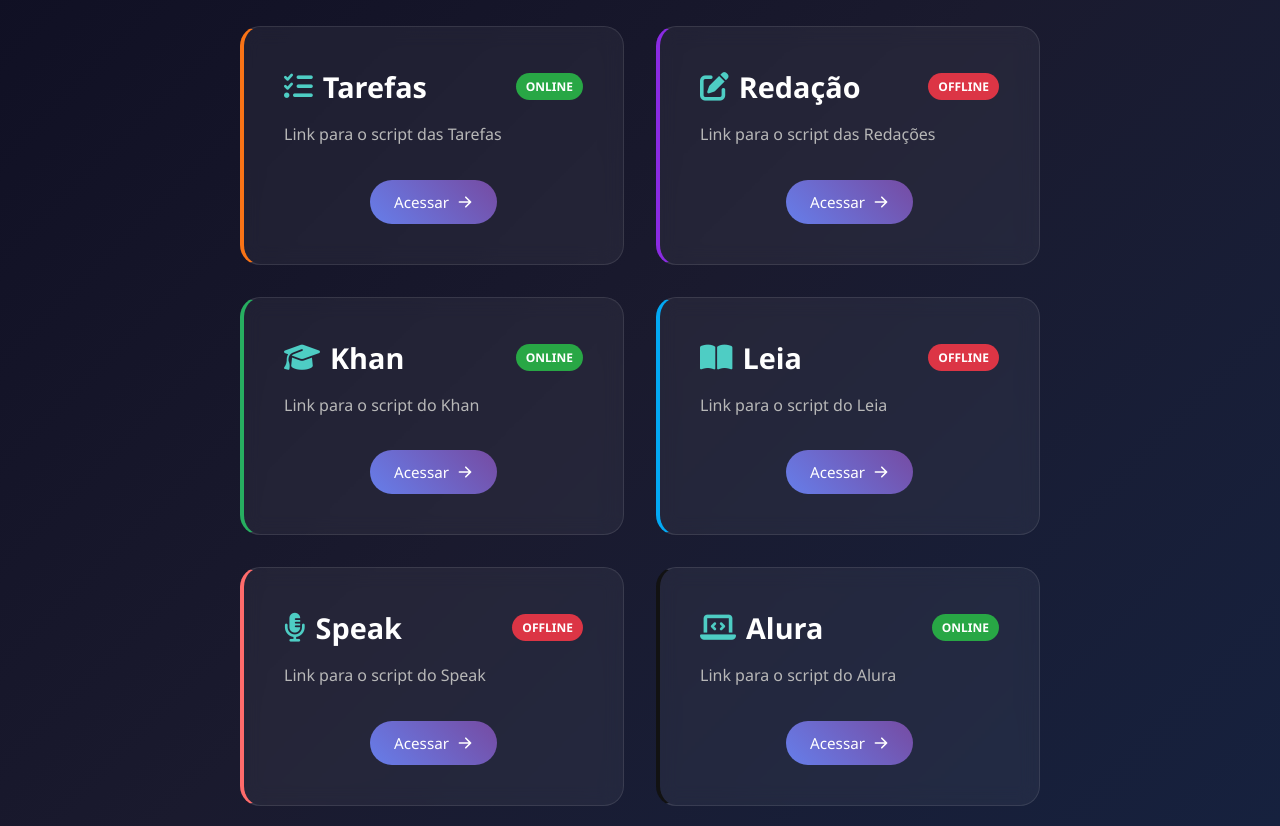
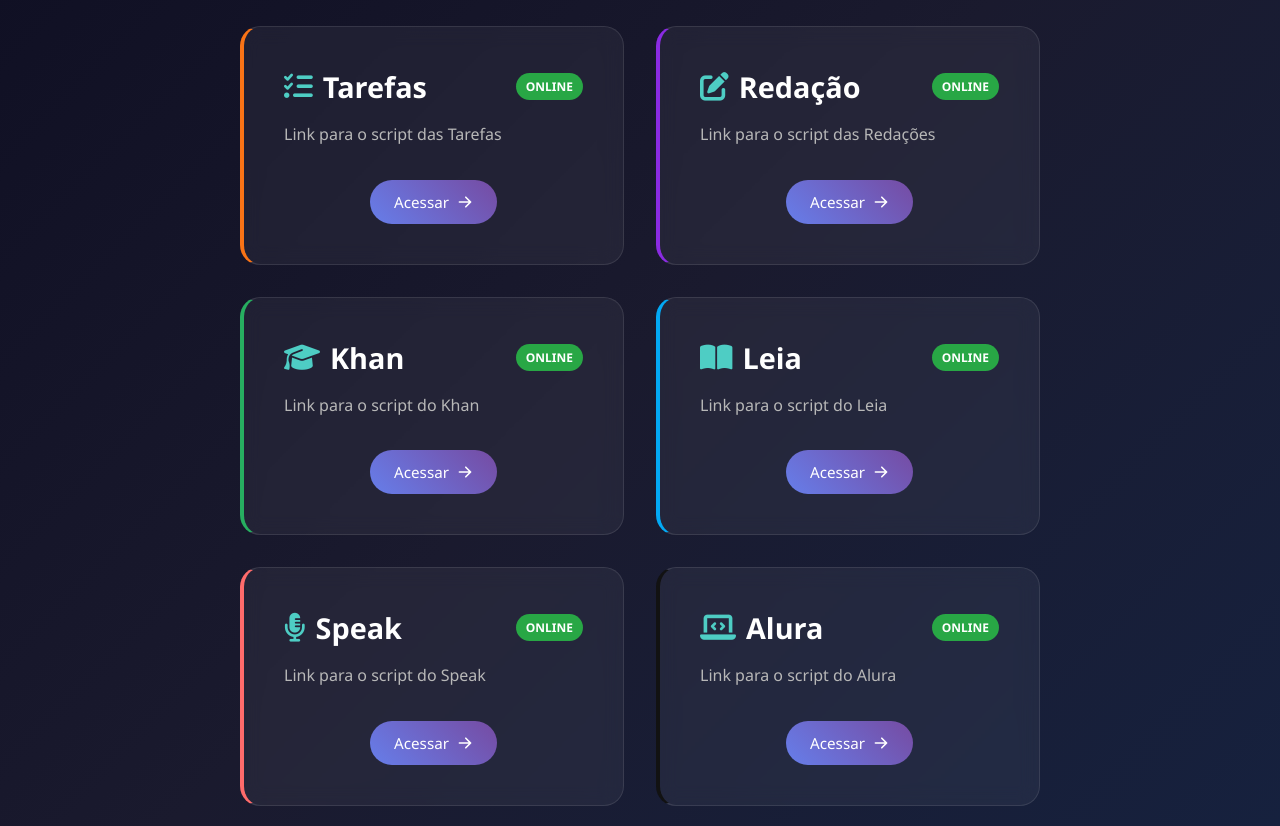
Before and after one commit to ZePeGod/Plataformas, a plain HTML site: page index.html in a window 1280 px wide. Shown: the part 118-944 px from the top of the page. Drawn offline with Linux system fonts and the light colour scheme.

Commit message:
Update index.html

```diff
--- a/index.html
+++ b/index.html
@@ -316,7 +316,7 @@
             </div>
 
             <div class="platform-card redacao">
-                <h2 class="platform-title"><i class="fa-solid fa-pen-to-square"></i> Redação <span class="platform-badge offline">Offline</span></h2>
+                <h2 class="platform-title"><i class="fa-solid fa-pen-to-square"></i> Redação <span class="platform-badge">Online</span></h2>
                 <p class="platform-description">Link para o script das Redações</p>
                 <a href="https://redacao.cupiditys.lol/" class="access-button">
                     Acessar
@@ -338,7 +338,7 @@
             </div>
 
             <div class="platform-card leia">
-                <h2 class="platform-title"><i class="fa-solid fa-book-open"></i> Leia <span class="platform-badge offline">Offline</span></h2>
+                <h2 class="platform-title"><i class="fa-solid fa-book-open"></i> Leia <span class="platform-badge">Online</span></h2>
                 <p class="platform-description">Link para o script do Leia</p>
                 <a href="https://leiasp.cupiditys.lol/" class="access-button">
                     Acessar
@@ -349,7 +349,7 @@
             </div>
 
             <div class="platform-card speak">
-                <h2 class="platform-title"><i class="fa-solid fa-microphone-lines"></i> Speak <span class="platform-badge offline">Offline</span></h2>
+                <h2 class="platform-title"><i class="fa-solid fa-microphone-lines"></i> Speak <span class="platform-badge">Online</span></h2>
                 <p class="platform-description">Link para o script do Speak</p>
                 <a href="https://speakify.cupiditys.lol/" class="access-button">
                     Acessar
```
